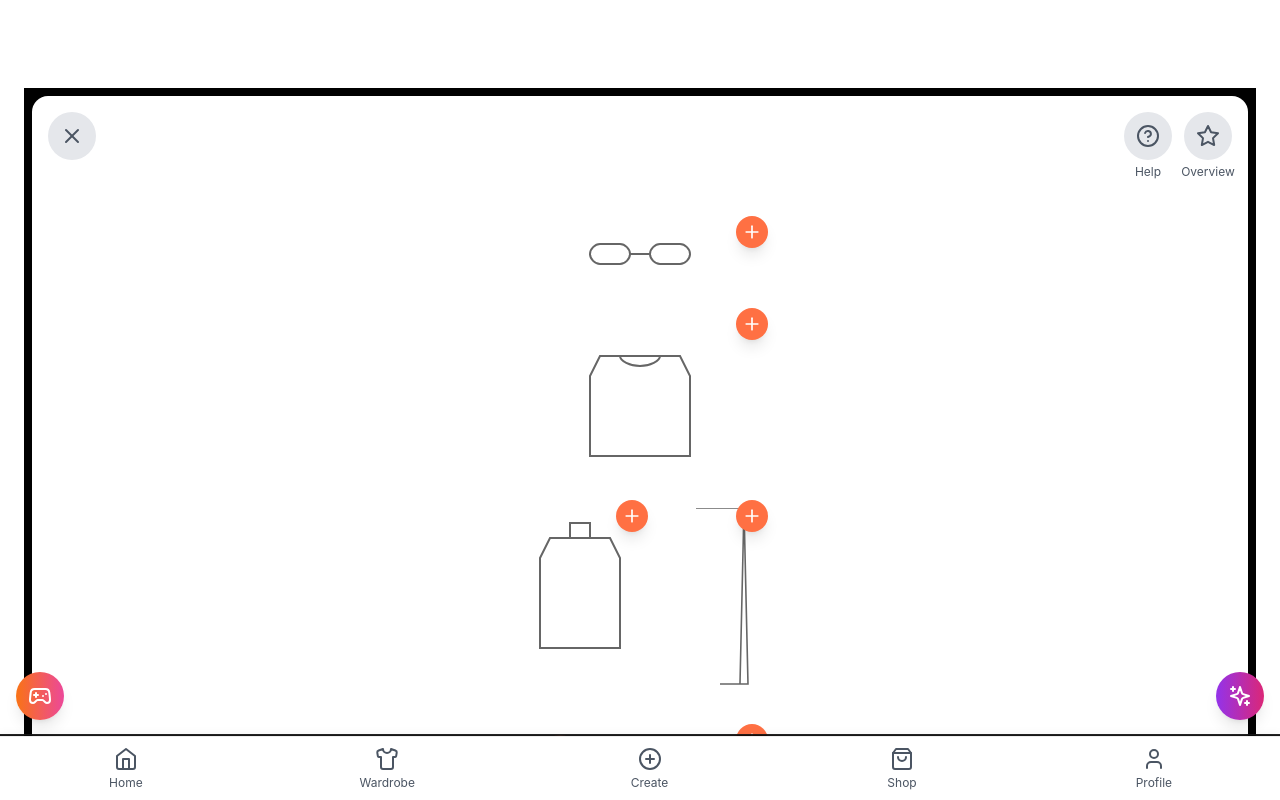
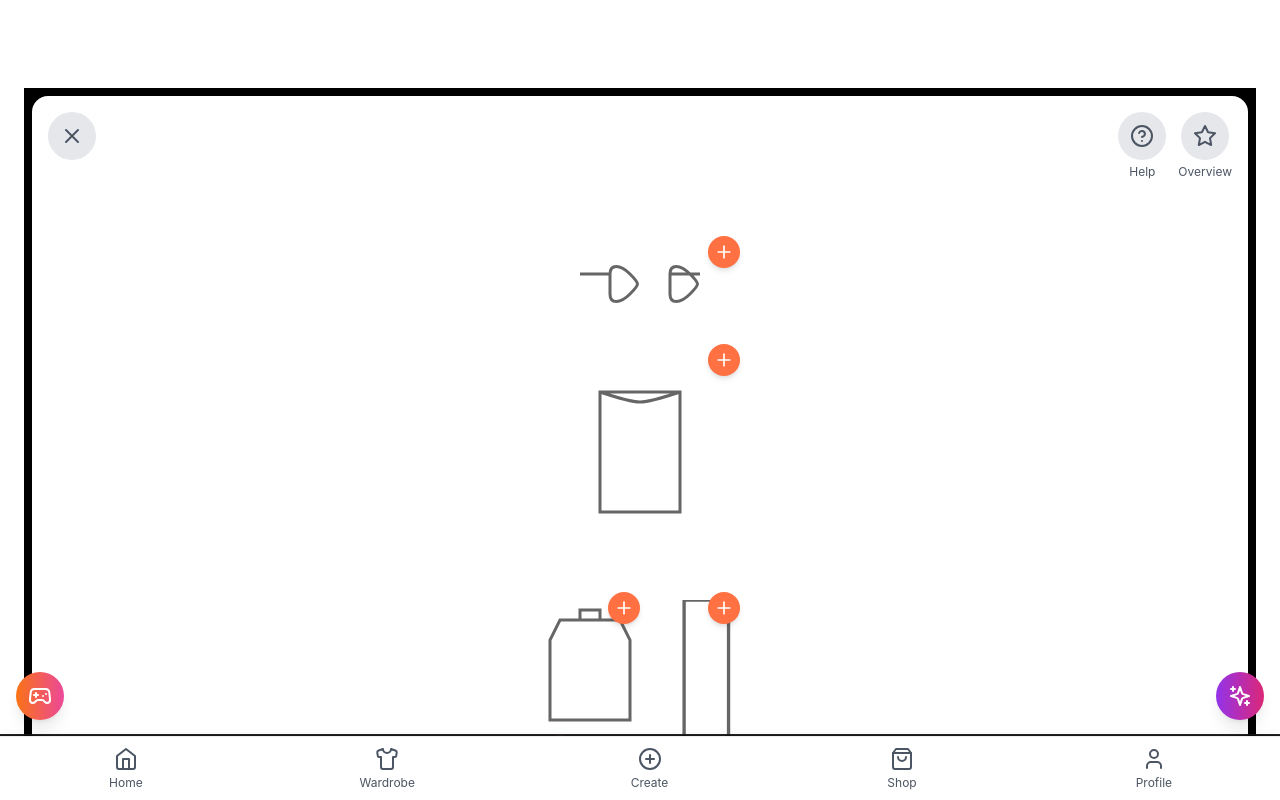
Before and after one commit to dejy100/spuntrademo-v1, a React (Vite) app: page /create/swipe in a window 1280 px wide. Built offline with nearby package versions, Linux system fonts and the light colour scheme.

Commit message:
fix(swipe): recreate SwipePage with simpler SVG templates matching design

```diff
--- a/src/components/create/SwipePage.tsx
+++ b/src/components/create/SwipePage.tsx
@@ -21,100 +21,98 @@ export default function SwipePage() {
             </button>
 
             <div className="flex gap-3">
-              <button className="w-12 h-12 bg-gray-200 rounded-full flex items-center justify-center relative">
-                <HelpCircle className="w-6 h-6 text-gray-600" />
-                <span className="absolute -bottom-5 text-xs text-gray-600">Help</span>
-              </button>
+              <div className="flex flex-col items-center">
+                <button className="w-12 h-12 bg-gray-200 rounded-full flex items-center justify-center">
+                  <HelpCircle className="w-6 h-6 text-gray-600" />
+                </button>
+                <span className="text-xs text-gray-600 mt-1">Help</span>
+              </div>
 
-              <button className="w-12 h-12 bg-gray-200 rounded-full flex items-center justify-center relative">
-                <Star className="w-6 h-6 text-gray-600" />
-                <span className="absolute -bottom-5 text-xs text-gray-600">Overview</span>
-              </button>
+              <div className="flex flex-col items-center">
+                <button className="w-12 h-12 bg-gray-200 rounded-full flex items-center justify-center">
+                  <Star className="w-6 h-6 text-gray-600" />
+                </button>
+                <span className="text-xs text-gray-600 mt-1">Overview</span>
+              </div>
             </div>
           </div>
 
           {/* Outfit Templates */}
-          <div className="flex flex-col items-center gap-8 px-8 mt-12">
+          <div className="flex flex-col items-center gap-12 px-8 mt-12">
             {/* Glasses */}
-            <div className="relative w-full max-w-[240px]">
-              <svg className="w-full" viewBox="0 0 240 60">
+            <div className="relative w-full max-w-[200px]">
+              <svg className="w-full" viewBox="0 0 100 30">
                 <path
-                  d="M70,30 C70,25 75,20 80,20 H100 C105,20 110,25 110,30 C110,35 105,40 100,40 H80 C75,40 70,35 70,30 Z M130,30 C130,25 135,20 140,20 H160 C165,20 170,25 170,30 C170,35 165,40 160,40 H140 C135,40 130,35 130,30 Z M110,30 L130,30"
+                  d="M20,15 L35,15 M65,15 L80,15 M35,15 C35,10 40,10 45,15 C50,20 50,20 45,25 C40,30 35,30 35,25 Z M65,15 C65,10 70,10 75,15 C80,20 80,20 75,25 C70,30 65,30 65,25 Z"
                   fill="none"
                   stroke="#666"
-                  strokeWidth="2"
+                  strokeWidth="1.5"
                 />
               </svg>
-              <button className="absolute -top-2 -right-2 w-8 h-8 bg-[#FF7043] rounded-full flex items-center justify-center shadow-lg hover:bg-[#FF8A65] transition-colors">
+              <button className="absolute -top-2 right-0 w-8 h-8 bg-[#FF7043] rounded-full flex items-center justify-center shadow-md">
                 <Plus className="w-5 h-5 text-white" />
               </button>
             </div>
 
-            {/* T-Shirt/Top */}
-            <div className="relative w-full max-w-[240px]">
-              <svg className="w-full" viewBox="0 0 240 160">
+            {/* T-Shirt */}
+            <div className="relative w-full max-w-[200px]">
+              <svg className="w-full" viewBox="0 0 100 100">
                 <path
-                  d="M80,40 L160,40 L170,60 L170,140 L70,140 L70,60 Z"
+                  d="M30,20 L70,20 L70,80 L30,80 Z M30,20 C30,20 45,25 50,25 C55,25 70,20 70,20"
                   fill="none"
                   stroke="#666"
-                  strokeWidth="2"
-                />
-                <path
-                  d="M100,40 C100,45 110,50 120,50 C130,50 140,45 140,40"
-                  fill="none"
-                  stroke="#666"
-                  strokeWidth="2"
+                  strokeWidth="1.5"
                 />
               </svg>
-              <button className="absolute -top-2 -right-2 w-8 h-8 bg-[#FF7043] rounded-full flex items-center justify-center shadow-lg hover:bg-[#FF8A65] transition-colors">
+              <button className="absolute -top-2 right-0 w-8 h-8 bg-[#FF7043] rounded-full flex items-center justify-center shadow-md">
                 <Plus className="w-5 h-5 text-white" />
               </button>
             </div>
 
             {/* Bag and Pants Container */}
-            <div className="relative w-full max-w-[240px] flex justify-between items-start gap-4">
+            <div className="relative w-full max-w-[200px] flex justify-between items-start">
               {/* Backpack */}
               <div className="relative w-1/2">
-                <svg className="w-full" viewBox="0 0 120 160">
+                <svg className="w-full" viewBox="0 0 50 70">
                   <path
-                    d="M30,30 L90,30 L100,50 L100,140 L20,140 L20,50 Z M50,30 L50,15 L70,15 L70,30"
+                    d="M10,10 L40,10 L45,20 L45,60 L5,60 L5,20 Z M20,10 L20,5 L30,5 L30,10"
                     fill="none"
                     stroke="#666"
-                    strokeWidth="2"
+                    strokeWidth="1.5"
                   />
                 </svg>
-                <button className="absolute -top-2 -right-2 w-8 h-8 bg-[#FF7043] rounded-full flex items-center justify-center shadow-lg hover:bg-[#FF8A65] transition-colors">
+                <button className="absolute -top-2 right-0 w-8 h-8 bg-[#FF7043] rounded-full flex items-center justify-center shadow-md">
                   <Plus className="w-5 h-5 text-white" />
                 </button>
               </div>
 
               {/* Pants */}
               <div className="relative w-1/3">
-                <svg className="w-full" viewBox="0 0 100 240">
+                <svg className="w-full" viewBox="0 0 30 100">
                   <path
-                    d="M20,0 L80,0 L85,220 L60,220 M80,0 L75,220 L50,220"
+                    d="M5,0 L25,0 L25,100 M5,0 L5,100"
                     fill="none"
                     stroke="#666"
-                    strokeWidth="2"
+                    strokeWidth="1.5"
                   />
                 </svg>
-                <button className="absolute -top-2 -right-2 w-8 h-8 bg-[#FF7043] rounded-full flex items-center justify-center shadow-lg hover:bg-[#FF8A65] transition-colors">
+                <button className="absolute -top-2 right-0 w-8 h-8 bg-[#FF7043] rounded-full flex items-center justify-center shadow-md">
                   <Plus className="w-5 h-5 text-white" />
                 </button>
               </div>
             </div>
 
             {/* Shoes */}
-            <div className="relative w-full max-w-[240px]">
-              <svg className="w-full" viewBox="0 0 240 80">
+            <div className="relative w-full max-w-[200px]">
+              <svg className="w-full" viewBox="0 0 100 30">
                 <path
-                  d="M70,40 C70,30 80,20 90,20 L110,20 L120,30 L130,30 L130,50 L80,50 C75,50 70,45 70,40 Z M150,40 C150,30 160,20 170,20 L190,20 L200,30 L210,30 L210,50 L160,50 C155,50 150,45 150,40 Z"
+                  d="M20,15 C20,10 25,10 30,15 L40,15 L40,20 L20,20 Z M60,15 C60,10 65,10 70,15 L80,15 L80,20 L60,20 Z"
                   fill="none"
                   stroke="#666"
-                  strokeWidth="2"
+                  strokeWidth="1.5"
                 />
               </svg>
-              <button className="absolute -top-2 -right-2 w-8 h-8 bg-[#FF7043] rounded-full flex items-center justify-center shadow-lg hover:bg-[#FF8A65] transition-colors">
+              <button className="absolute -top-2 right-0 w-8 h-8 bg-[#FF7043] rounded-full flex items-center justify-center shadow-md">
                 <Plus className="w-5 h-5 text-white" />
               </button>
             </div>
@@ -127,7 +125,7 @@ export default function SwipePage() {
               <span className="text-gray-400">CANVAS</span>
               <button
                 onClick={() => navigate('/create/canvas')}
-                className="px-6 py-2 bg-[#FF7043] text-white rounded-full flex items-center gap-2 hover:bg-[#FF8A65] transition-colors"
+                className="px-6 py-2 bg-[#FF7043] text-white rounded-full flex items-center gap-2"
               >
                 Next
                 <svg className="w-4 h-4" viewBox="0 0 24 24" fill="none" stroke="currentColor" strokeWidth="2">
```
